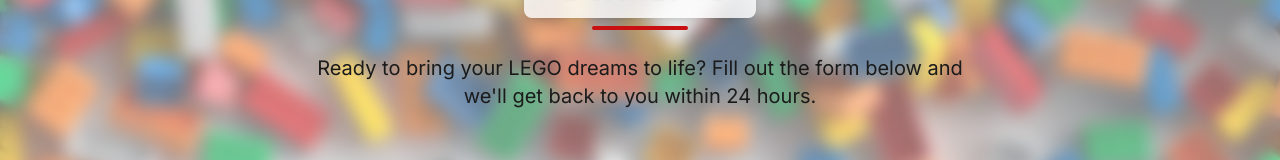
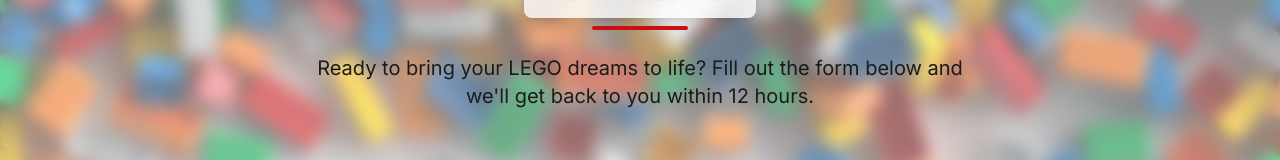
Before and after one commit to ToryThompson/BrickByBrick, a Next.js app: page /contact in a window 1280 px wide. Shown: the part 246-406 px from the top of the page. Built offline with nearby package versions, Linux system fonts and the light colour scheme.

Commit message:
Update contact page response time to 12 hours

```diff
--- a/src/app/contact/page.tsx
+++ b/src/app/contact/page.tsx
@@ -82,7 +82,7 @@
           <h1 className="text-4xl font-bold text-center mb-2 text-[#0055BF] font-brick bg-white/80 backdrop-blur-sm px-8 py-4 rounded-lg shadow-lg [text-shadow:_1px_1px_3px_rgba(0,0,0,0.3)]">Contact Us</h1>
           <div className="w-24 h-1 bg-[#D01012] rounded-full mb-6"></div>
           <p className="text-xl max-w-2xl mx-auto text-center text-[#1B1B1B] mb-12">
-            Ready to bring your LEGO dreams to life? Fill out the form below and we&apos;ll get back to you within 24 hours.
+            Ready to bring your LEGO dreams to life? Fill out the form below and we&apos;ll get back to you within 12 hours.
           </p>
         </div>
 
```
